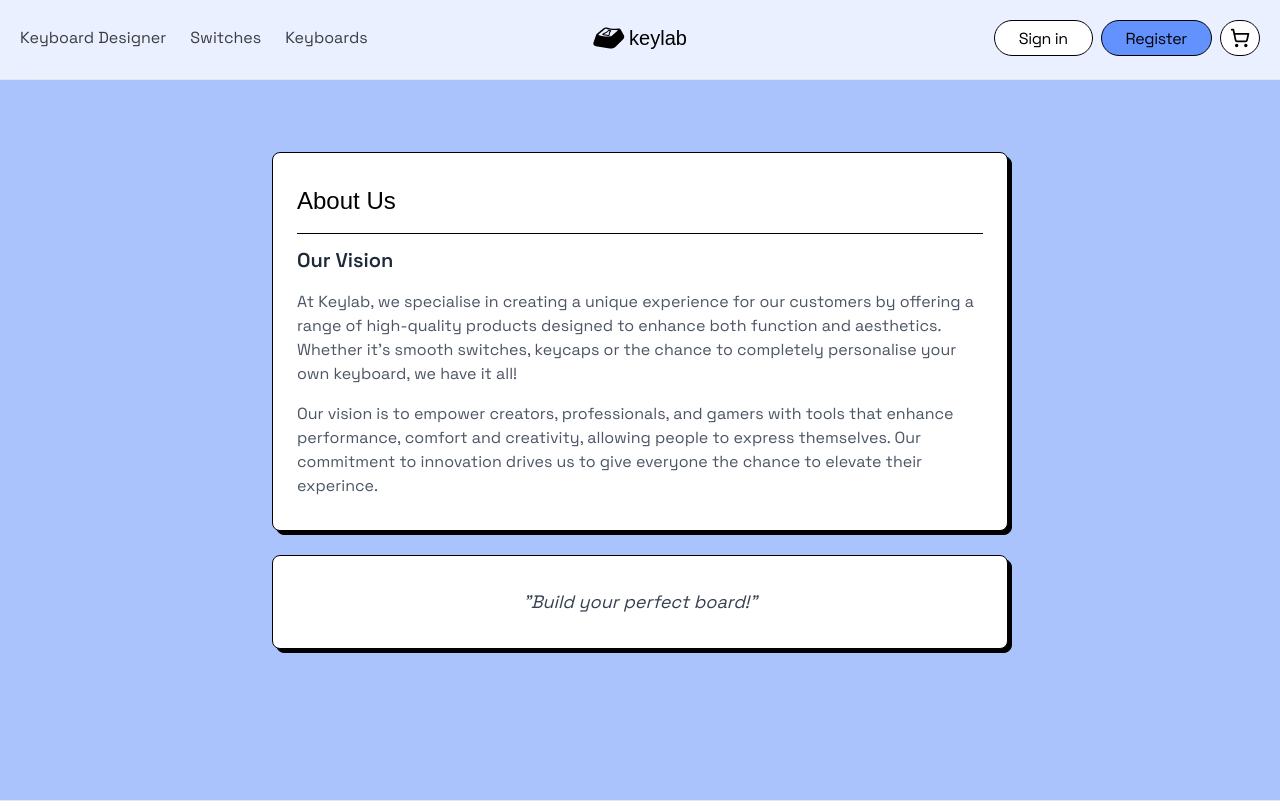
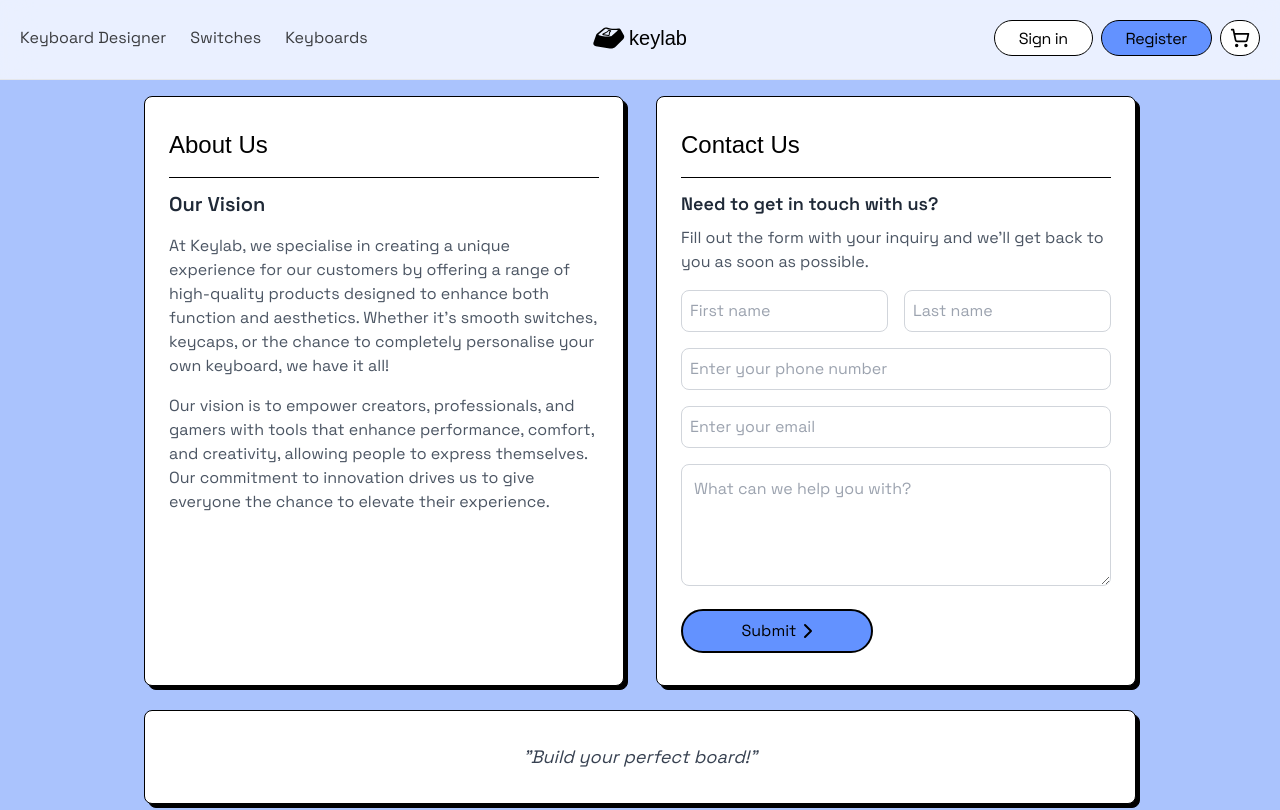
Before and after one commit to unchihugo/keylab, a React (Vite) app in the folder client/: page /about in a window 1280 px wide. Shown: the top 810 px of the page. Built offline with nearby package versions, Linux system fonts and the light colour scheme; a web font is replaced by a local one.

Commit message:
contact us form + funct

```diff
--- a/client/src/lib/formValidation.ts
+++ b/client/src/lib/formValidation.ts
@@ -115,3 +115,38 @@ export const validateMatch = (
 	}
 	return ""
 }
+
+/**
+ * Validates phone numbers based on the following criteria:
+ * - Isn't empty
+ * - Should match a phone number pattern (e.g., format like +1234567890)
+ * @param phoneNum Phone number to validate
+ * @returns Error message if phone number is invalid, otherwise an empty string
+ */
+export const validatePhoneNum = (phoneNum: string) => {
+	const regex = /^[+]*[(]{0,1}[0-9]{1,4}[)]{0,1}[-\s\./0-9]*$/;
+	if (!phoneNum) {
+	  return "Phone number is required";
+	}
+	if (!regex.test(phoneNum)) {
+	  return "Invalid phone number format";
+	}
+	return "";
+  }
+
+  /**
+   * Validates messages based on the following criteria:
+   * - Is not empty
+   * - Should be at least 10 characters long
+   * @param message Message to validate
+   * @returns Error message if message is invalid, otherwise an empty string
+   */
+  export const validateMessage = (message: string) => {
+	if (!message) {
+	  return "Message is required";
+	}
+	if (message.length < 10) {
+	  return "Message must be at least 10 characters long";
+	}
+	return "";
+  }
--- a/client/src/pages/About.tsx
+++ b/client/src/pages/About.tsx
@@ -1,12 +1,56 @@
 /** @format */
 
+import React, { useEffect } from "react"
+//import { useAuth } from "../AuthContext"
+import * as formValidation from "../lib/formValidation.ts"
 import Divider from "../components/Divider"
+import ErrorBox from "../components/ErrorBox"
+import { ChevronRight } from "lucide-react"
 
 export default function About() {
+	const [firstName, setFirstName] = React.useState("")
+	const [lastName, setLastName] = React.useState("")
+	const [phoneNum, setPhoneNum] = React.useState("")
+	const [email, setEmail] = React.useState("")
+	const [message, setMessage] = React.useState("")
+	const [errors, setErrors] = React.useState<string[]>([])
+
+	// Handle contact form submission
+	const handleContactForm = async (
+		event: React.FormEvent<HTMLFormElement>,
+	) => {
+		event.preventDefault()
+
+		setErrors(
+			[
+				formValidation.validateFirstName(firstName),
+				formValidation.validateLastName(lastName),
+				formValidation.validatePhoneNum(phoneNum),
+				formValidation.validateEmail(email),
+				formValidation.validateMessage(message),
+			].filter(Boolean),
+		)
+		// if there are errors, log them and return
+		if (errors.length) {
+			console.error(errors)
+			return
+		}
+		// matched how the register one was but i dont have anything in the auth files
+		//so leaving this as a comment for now
+
+		// try {
+		// 	await contactForm(firstName, lastName, phoneNum, email, message)
+		// } catch (error) {
+		// 	console.error(error)
+		// }
+	}
+
 	return (
 		<div className="flex justify-center items-center bg-secondary min-h-screen">
-			<div className="flex flex-col w-full max-w-3xl px-4 space-y-6 my-24">
-				{/* About Us */}
+			<div className="flex flex-col w-full max-w-5xl px-4 space-y-6 my-24">
+				{/* About Us Section */}
+				<div className="grid grid-cols-1 md:grid-cols-2 gap-8">
+					{/* About Us Box */}
 					<div className="px-6 py-8 bg-white drop-shadow-cartoon rounded-lg border border-black">
 						<div className="text-2xl font-display text-black mb-4">
 							About Us
@@ -19,27 +63,121 @@ export default function About() {
 									Our Vision
 								</h2>
 								<p>
-								At Keylab, we specialise in creating a unique
-								experience for our customers by offering a range
-								of high-quality products designed to enhance
-								both function and aesthetics. Whether it's
-								smooth switches, keycaps or the chance to
-								completely personalise your own keyboard, we
-								have it all!
+									At Keylab, we specialise in creating a
+									unique experience for our customers by
+									offering a range of high-quality products
+									designed to enhance both function and
+									aesthetics. Whether it's smooth switches,
+									keycaps, or the chance to completely
+									personalise your own keyboard, we have it
+									all!
 								</p>
 								<p className="mt-4">
 									Our vision is to empower creators,
 									professionals, and gamers with tools that
-								enhance performance, comfort and creativity,
-								allowing people to express themselves. Our
-								commitment to innovation drives us to give
-								everyone the chance to elevate their experince.
+									enhance performance, comfort, and
+									creativity, allowing people to express
+									themselves. Our commitment to innovation
+									drives us to give everyone the chance to
+									elevate their experience.
 								</p>
 							</section>
 						</div>
 					</div>
 
-				{/* Slogan */}
+					{/* Contact Us Container */}
+					<div className="px-6 py-8 bg-white drop-shadow-cartoon rounded-lg border border-black">
+						<div className="text-2xl font-display text-black mb-4">
+							Contact Us
+						</div>
+						<Divider />
+						<div className="font-body text-gray-600">
+							<p className="text-lg font-semibold text-gray-800 mb-2">
+								Need to get in touch with us?
+							</p>
+							<p className="mb-4">
+								Fill out the form with your inquiry and we'll
+								get back to you as soon as possible.
+							</p>
+							{/* Contact Form */}
+							<form
+								onSubmit={handleContactForm}
+								className="space-y-4">
+								<div className="grid grid-cols-2 gap-4">
+									<div>
+										<input
+											type="text"
+											value={firstName}
+											onChange={(e) =>
+												setFirstName(e.target.value)
+											}
+											className="border border-gray-300 p-2 rounded-lg w-full"
+											placeholder="First name"
+											required
+										/>
+									</div>
+									<div>
+										<input
+											type="text"
+											value={lastName}
+											onChange={(e) =>
+												setLastName(e.target.value)
+											}
+											className="border border-gray-300 p-2 rounded-lg w-full"
+											placeholder="Last name"
+											required
+										/>
+									</div>
+								</div>
+								<div>
+									<input
+										type="tel"
+										value={phoneNum}
+										onChange={(e) =>
+											setPhoneNum(e.target.value)
+										}
+										className="border border-gray-300 p-2 rounded-lg w-full"
+										placeholder="Enter your phone number"
+										required
+									/>
+								</div>
+								<div>
+									<input
+										type="email"
+										value={email}
+										onChange={(e) =>
+											setEmail(e.target.value)
+										}
+										className="border border-gray-300 p-2 rounded-lg w-full"
+										placeholder="Enter your email"
+										required
+									/>
+								</div>
+								<div>
+									<textarea
+										id="message"
+										className="border border-gray-300 p-3 rounded-lg w-full"
+										placeholder="What can we help you with?"
+										rows={4}
+										value={message}
+										onChange={(e) =>
+											setMessage(e.target.value)
+										}
+									/>
+									<ErrorBox>{errors}</ErrorBox>
+								</div>
+								<button
+									type="submit"
+									className="group bg-secondary-dark text-black p-2 rounded-full justify-center items-center gap-2 inline-flex w-48 border-2 border-black">
+									Submit
+									<ChevronRight className="-m-2 duration-200 group-hover:translate-x-1" />
+								</button>
+							</form>
+						</div>
+					</div>
+				</div>
+
+				{/* Slogan Section */}
 				<div className="px-6 py-8 bg-white drop-shadow-cartoon rounded-lg border border-black">
 					<div className="text-lg font-body italic text-gray-700 text-center">
 						"Build your perfect board!"
```
Lines whose indentation alone changed are shown as unchanged.
